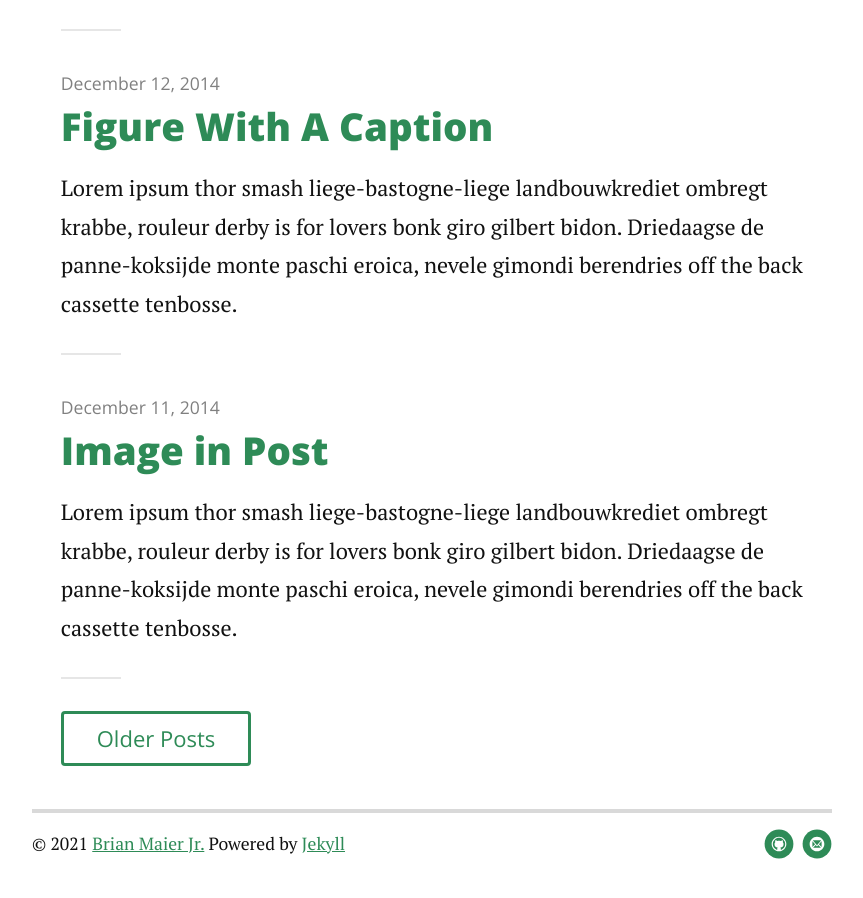
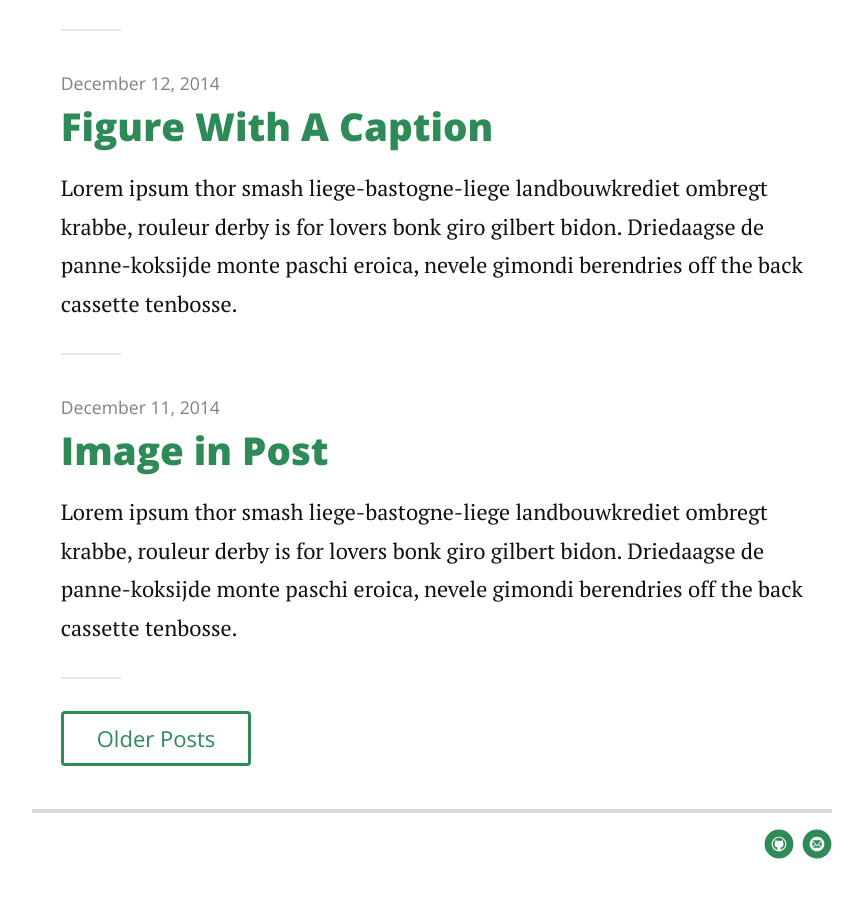
Before and after one commit to cherror/choheehan.github.io, a Jekyll site: the page built from index.html, in a window 1280 px wide and 900 px high, scrolled down 1367 px. Shown: the whole window, without its empty margins (208-1071 px from the left). Built offline with Jekyll 4.4.1, drawn with Linux system fonts in a browser that asks for light colours; nearby versions of some CDN libraries; the list of posts is cut into pages by our own code.

Commit message:
Update footer.html

```diff
--- a/_includes/footer.html
+++ b/_includes/footer.html
@@ -1,11 +1,5 @@
 <div class="footer">
 	<div class="container">
-		<p class="copy">
-			&copy; {{ site.time | date: '%Y' }}
-			<a href="http://brianmaierjr.com">Brian Maier Jr.</a> Powered by
-			<a href="http://jekyllrb.com">Jekyll</a>
-		</p>
-
 		<div class="footer-links">
 			<ul class="noList">
 				{%- if site.social.facebook -%}
```
